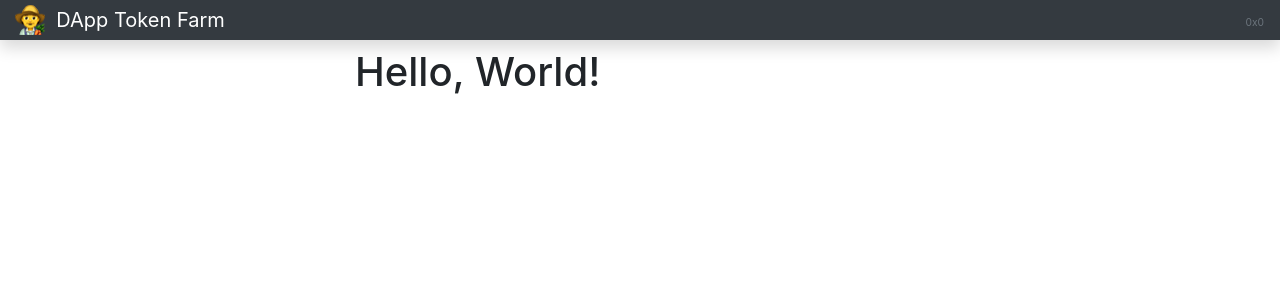
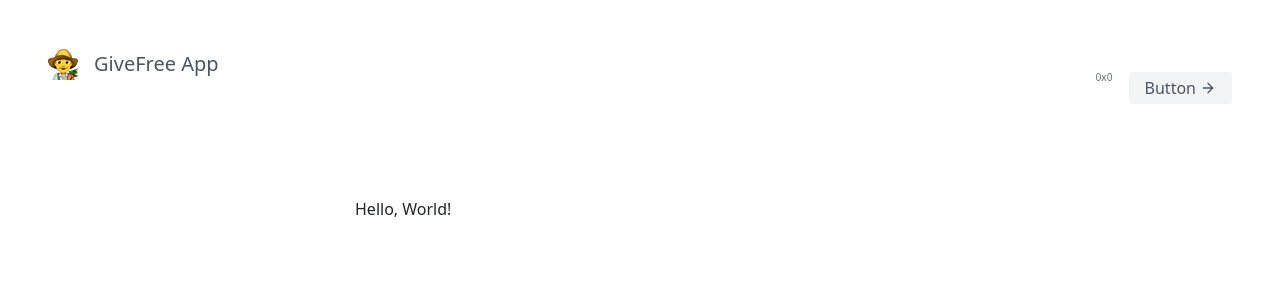
Before and after one commit to RahatSaqib/GiveFree-App-using-deFi, a React (Create React App) app: page / in a window 1280 px wide. Shown: the top 300 px of the page. Built offline with nearby package versions, Linux system fonts and the light colour scheme.

Commit message:
added web3 function to enable ethereum

```diff
--- /dev/null
+++ b/craco.config.js
@@ -0,0 +1,10 @@
+module.exports = {
+    style: {
+      postcss: {
+        plugins: [
+          require('tailwindcss'),
+          require('autoprefixer'),
+        ],
+      },
+    },
+  }
--- a/src/components/App.css
+++ b/src/components/App.css
@@ -1 +1,4 @@
 /* Styles go here */
+@tailwind base;
+@tailwind components;
+@tailwind utilities;
--- a/src/components/App.js
+++ b/src/components/App.js
@@ -1,8 +1,22 @@
 import React, { Component } from 'react'
 import Navbar from './Navbar'
 import './App.css'
+import Web3 from 'web3'
 
 class App extends Component {
+
+  async loadWeb3(){
+    if(window.ethereum){
+      window.web3 = new Web3(window.ethereum)
+      await window.ethereum.enable()
+    }
+    else if(window.web3){
+      window.web3 = new Web3(window.web3.currentProvider)
+    }
+    else{
+      window.alert("Non-ethereum browser detected");
+    }
+  }
 
   constructor(props) {
     super(props)
--- a/src/components/Navbar.js
+++ b/src/components/Navbar.js
@@ -5,17 +5,13 @@ class Navbar extends Component {
 
   render() {
     return (
-      <nav className="navbar navbar-dark fixed-top bg-dark flex-md-nowrap p-0 shadow">
-        <a
-          className="navbar-brand col-sm-3 col-md-2 mr-0"
-          href="http://www.dappuniversity.com/bootcamp"
-          target="_blank"
-          rel="noopener noreferrer"
-        >
+  <header className="text-gray-600 body-font">
+  <div className="container mx-auto flex flex-wrap p-5 flex-col md:flex-row items-center">
+    <a className="flex title-font font-medium items-center text-gray-900 mb-4 md:mb-0">
       <img src={farmer} width="30" height="30" className="d-inline-block align-top" alt="" />
-          &nbsp; DApp Token Farm
+      <span className="ml-3 text-xl">GiveFree App</span>
     </a>
-
+    <nav className="md:ml-auto flex flex-wrap items-center text-base justify-center">
        <ul className="navbar-nav px-3">
           <li className="nav-item text-nowrap d-none d-sm-none d-sm-block">
             <small className="text-secondary">
@@ -24,6 +20,32 @@ class Navbar extends Component {
           </li>
          </ul>
     </nav>
+    <button className="inline-flex items-center bg-gray-100 border-0 py-1 px-3 focus:outline-none hover:bg-gray-200 rounded text-base mt-4 md:mt-0">Button
+      <svg fill="none" stroke="currentColor" stroke-linecap="round" stroke-linejoin="round" stroke-width="2" className="w-4 h-4 ml-1" viewBox="0 0 24 24">
+        <path d="M5 12h14M12 5l7 7-7 7"></path>
+      </svg>
+    </button>
+  </div>
+</header>
+      // <nav className="navbar navbar-dark fixed-top bg-dark flex-md-nowrap p-0 shadow">
+      //   <a
+      //     className="navbar-brand col-sm-3 col-md-2 mr-0"
+      //     href="http://www.dappuniversity.com/bootcamp"
+      //     target="_blank"
+      //     rel="noopener noreferrer"
+      //   >
+      //     <img src={farmer} width="30" height="30" className="d-inline-block align-top" alt="" />
+      //     &nbsp; DApp Token Farm
+      //   </a>
+
+      //   <ul className="navbar-nav px-3">
+      //     <li className="nav-item text-nowrap d-none d-sm-none d-sm-block">
+      //       <small className="text-secondary">
+      //         <small id="account">{this.props.account}</small>
+      //       </small>
+      //     </li>
+      //   </ul>
+      // </nav>
     );
   }
 }
--- a/src/index.js
+++ b/src/index.js
@@ -2,6 +2,7 @@ import React from 'react';
 import ReactDOM from 'react-dom';
 import 'bootstrap/dist/css/bootstrap.css'
 import App from './components/App';
+
 import * as serviceWorker from './serviceWorker';
 
 ReactDOM.render(<App />, document.getElementById('root'));
--- /dev/null
+++ b/tailwind.config.js
@@ -0,0 +1,12 @@
+module.exports = {
+  purge: ['./src/**/*.{js,jsx,ts,tsx}', './public/index.html'],
+
+  darkMode: false, // or 'media' or 'class'
+  theme: {
+    extend: {},
+  },
+  variants: {
+    extend: {},
+  },
+  plugins: [],
+}
```
Also changed, not shown: package.json (+10 -4 lines), 1 other file (tests, documents, lock files or other folders). Lines whose indentation alone changed are shown as unchanged.
